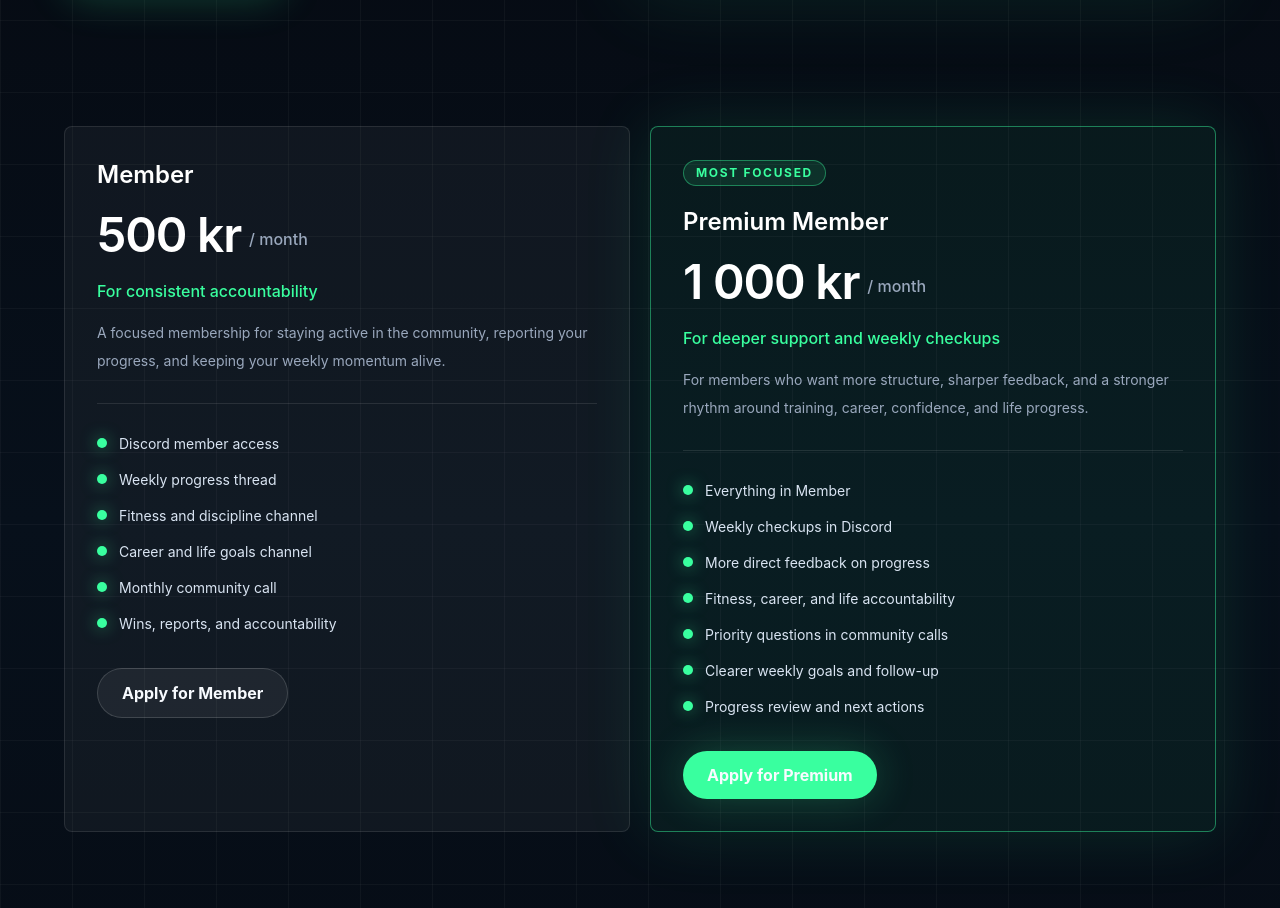
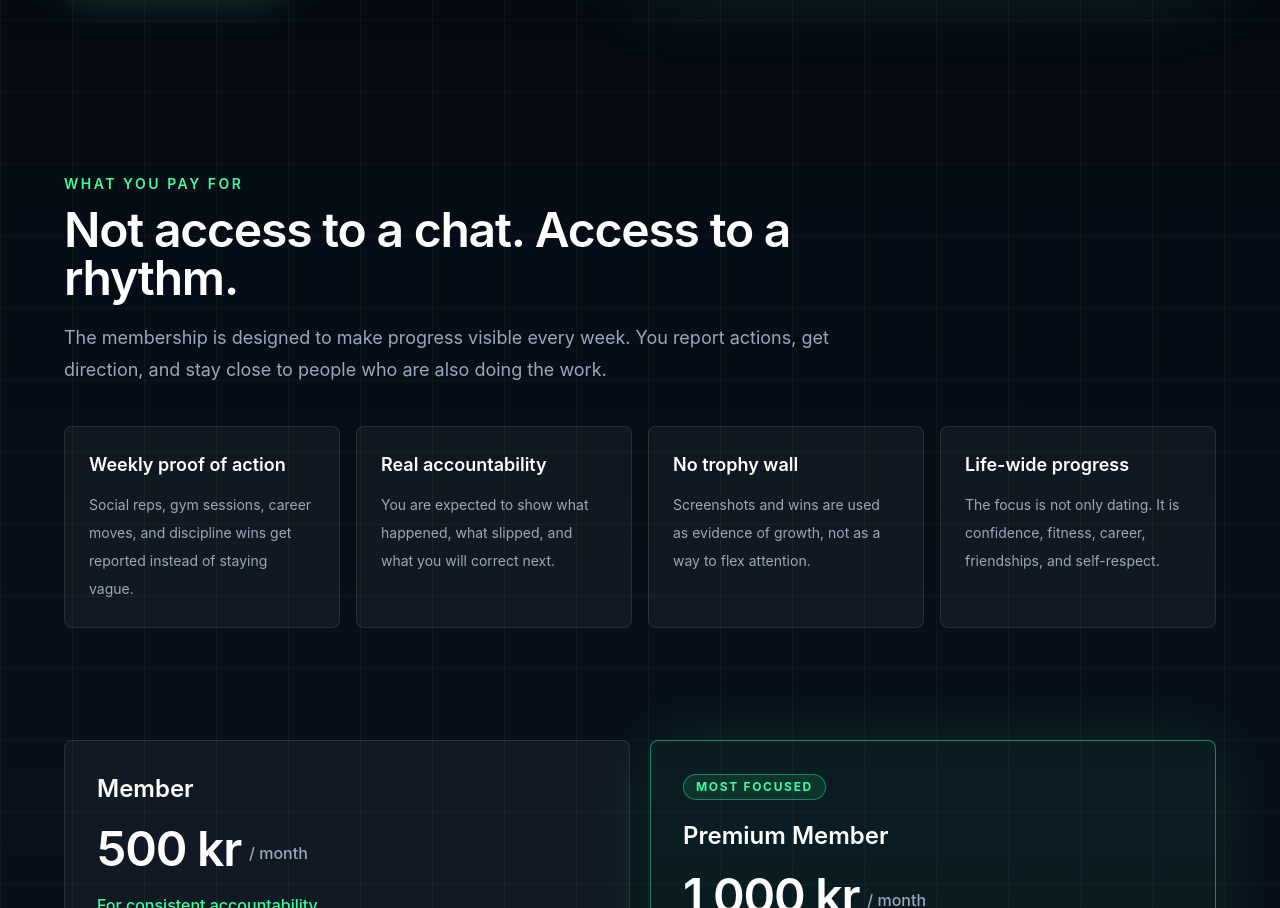
Before and after one commit to Ssjmaster1/social-reset, a Next.js app: page /subscriptions in a window 1280 px wide. Shown: the part 556-1464 px from the top of the page. Built offline with nearby package versions, Linux system fonts and the light colour scheme.

Commit message:
Improve subscriptions proof messaging

```diff
--- a/app/subscriptions/page.tsx
+++ b/app/subscriptions/page.tsx
@@ -23,6 +23,17 @@ const copy = {
     intro: {
       title: "Choose your level",
       text: "No exaggerated promises. No passive chat group. Just structure, progress reporting, and a community where members keep each other moving.",
+    },
+    proof: {
+      eyebrow: "What you pay for",
+      title: "Not access to a chat. Access to a rhythm.",
+      text: "The membership is designed to make progress visible every week. You report actions, get direction, and stay close to people who are also doing the work.",
+      cards: [
+        ["Weekly proof of action", "Social reps, gym sessions, career moves, and discipline wins get reported instead of staying vague."],
+        ["Real accountability", "You are expected to show what happened, what slipped, and what you will correct next."],
+        ["No trophy wall", "Screenshots and wins are used as evidence of growth, not as a way to flex attention."],
+        ["Life-wide progress", "The focus is not only dating. It is confidence, fitness, career, friendships, and self-respect."],
+      ],
     },
     plans: [
       {
@@ -95,6 +106,17 @@ const copy = {
     intro: {
       title: "Välj din nivå",
       text: "Inga överdrivna löften. Ingen passiv chattgrupp. Bara struktur, rapportering och ett community där medlemmar håller varandra i rörelse.",
+    },
+    proof: {
+      eyebrow: "Vad du betalar för",
+      title: "Inte tillgång till en chatt. Tillgång till en rytm.",
+      text: "Medlemskapet är byggt för att göra framsteg synliga varje vecka. Du rapporterar actions, får riktning och håller dig nära personer som också gör jobbet.",
+      cards: [
+        ["Veckovis bevis på action", "Sociala reps, gympass, karriärsteg och disciplin-wins rapporteras istället för att vara vaga."],
+        ["Riktig accountability", "Du förväntas visa vad som hände, vad som tappades och vad du ska korrigera härnäst."],
+        ["Ingen trophy wall", "Screenshots och wins används som bevis på utveckling, inte för att flexa uppmärksamhet."],
+        ["Utveckling i hela livet", "Fokus är inte bara dating. Det är confidence, fitness, karriär, vänskap och självrespekt."],
+      ],
     },
     plans: [
       {
@@ -214,6 +236,32 @@ function CheckList({ items }: { items: readonly string[] }) {
   );
 }
 
+function ProofSection({ proof }: { proof: (typeof copy)[Language]["proof"] }) {
+  return (
+    <section className="px-5 py-16 sm:px-6 lg:px-8 lg:py-20">
+      <div className="mx-auto max-w-6xl">
+        <div className="mb-10 max-w-3xl">
+          <p className="mb-3 text-sm font-semibold uppercase tracking-[0.18em] text-[#39ff9f]">
+            {proof.eyebrow}
+          </p>
+          <h2 className="text-3xl font-semibold tracking-tight text-white sm:text-5xl">
+            {proof.title}
+          </h2>
+          <p className="mt-5 text-base leading-8 text-[#9aa8bd] sm:text-lg">{proof.text}</p>
+        </div>
+        <div className="grid gap-4 sm:grid-cols-2 lg:grid-cols-4">
+          {proof.cards.map(([title, text]) => (
+            <article className="rounded-[8px] border border-white/10 bg-white/[0.045] p-6" key={title}>
+              <h3 className="text-lg font-semibold text-white">{title}</h3>
+              <p className="mt-3 text-sm leading-7 text-[#9aa8bd]">{text}</p>
+            </article>
+          ))}
+        </div>
+      </div>
+    </section>
+  );
+}
+
 export default function SubscriptionsPage() {
   const [language, setLanguage] = useState<Language>("en");
   const t = copy[language];
@@ -281,6 +329,8 @@ export default function SubscriptionsPage() {
           </div>
         </div>
       </section>
+
+      <ProofSection proof={t.proof} />
 
       <section className="px-5 py-8 sm:px-6 lg:px-8">
         <div className="mx-auto grid max-w-6xl gap-5 lg:grid-cols-2">
```
